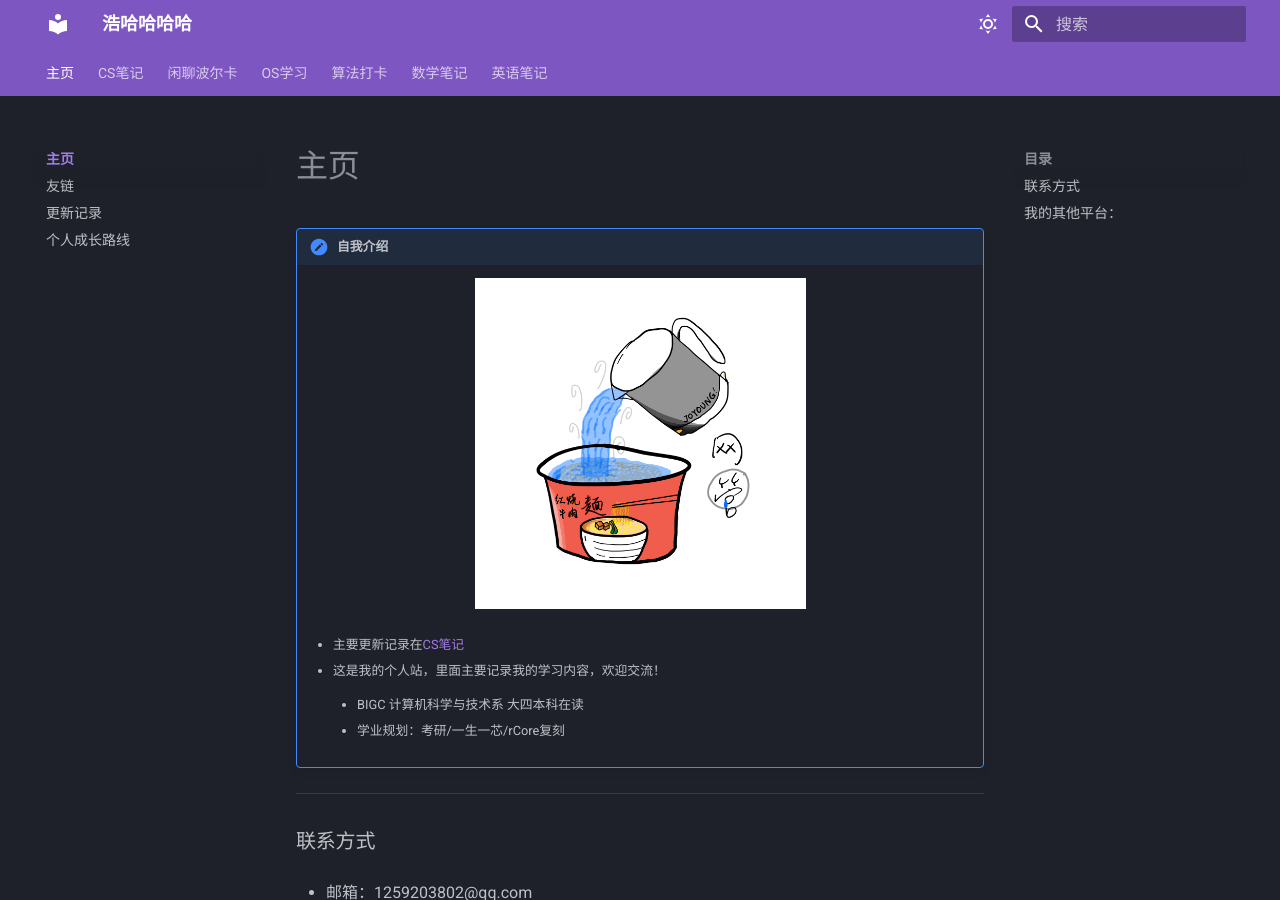
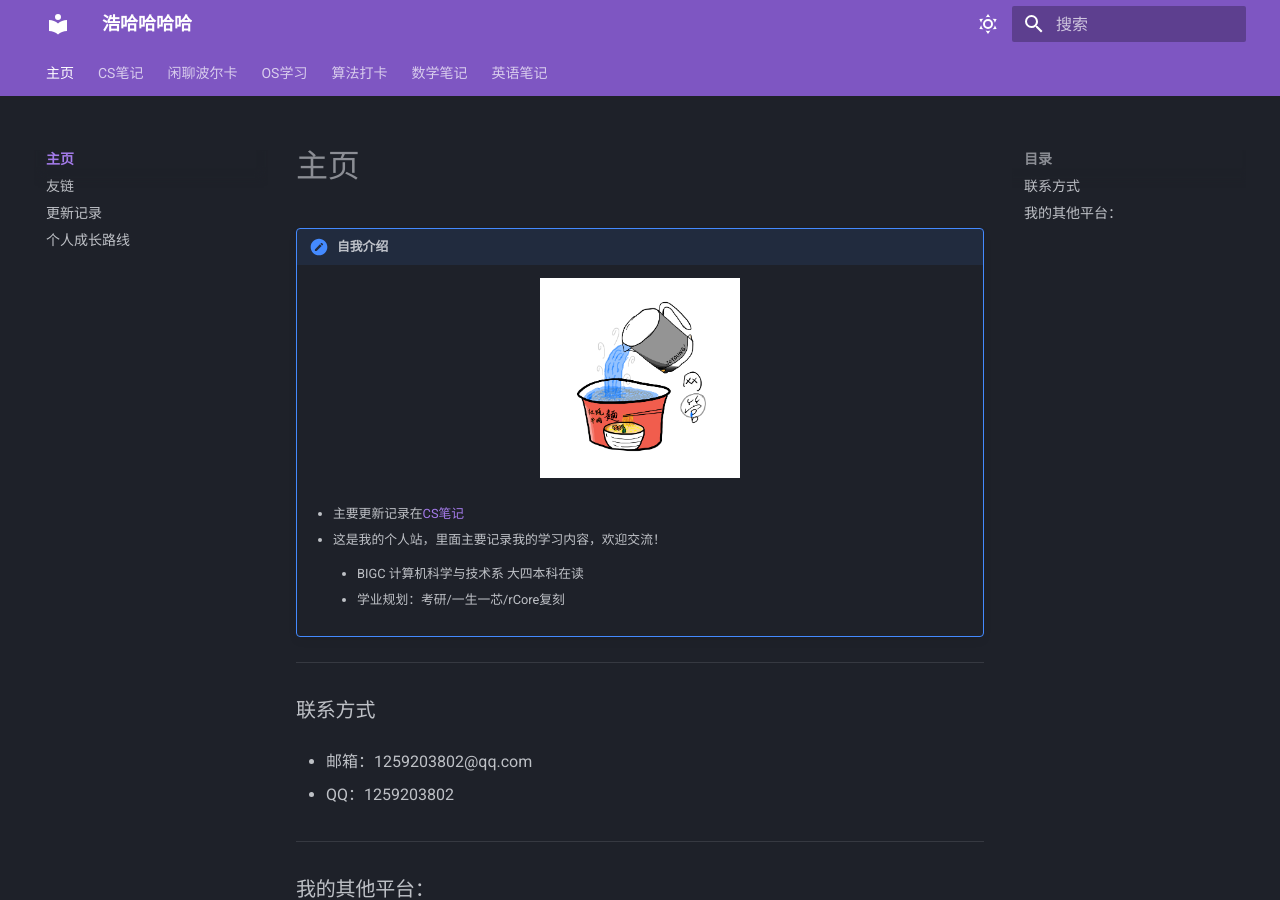
Before and after one commit to Haohahahaha/HomePage, an MkDocs documentation site: the page built from docs/index.md, in a window 1280 px wide and 900 px high. Built offline with MkDocs 1.6.1 and Material for MkDocs 9.7.7, drawn with Linux system fonts in a browser that asks for light colours.

Commit message:
2023-11-27_23:30:36 update

```diff
--- a/docs/index.md
+++ b/docs/index.md
@@ -3,7 +3,7 @@
 !!! note "自我介绍"
 
 	<div align="center">
-        <img src="./pic/haohaha.PNG" width="50%">
+        <img src="./pic/haohaha.PNG" width="200px">
 	</div>
 
     - 主要更新记录在[CS笔记](https://cs.haohaha.cn)
```
